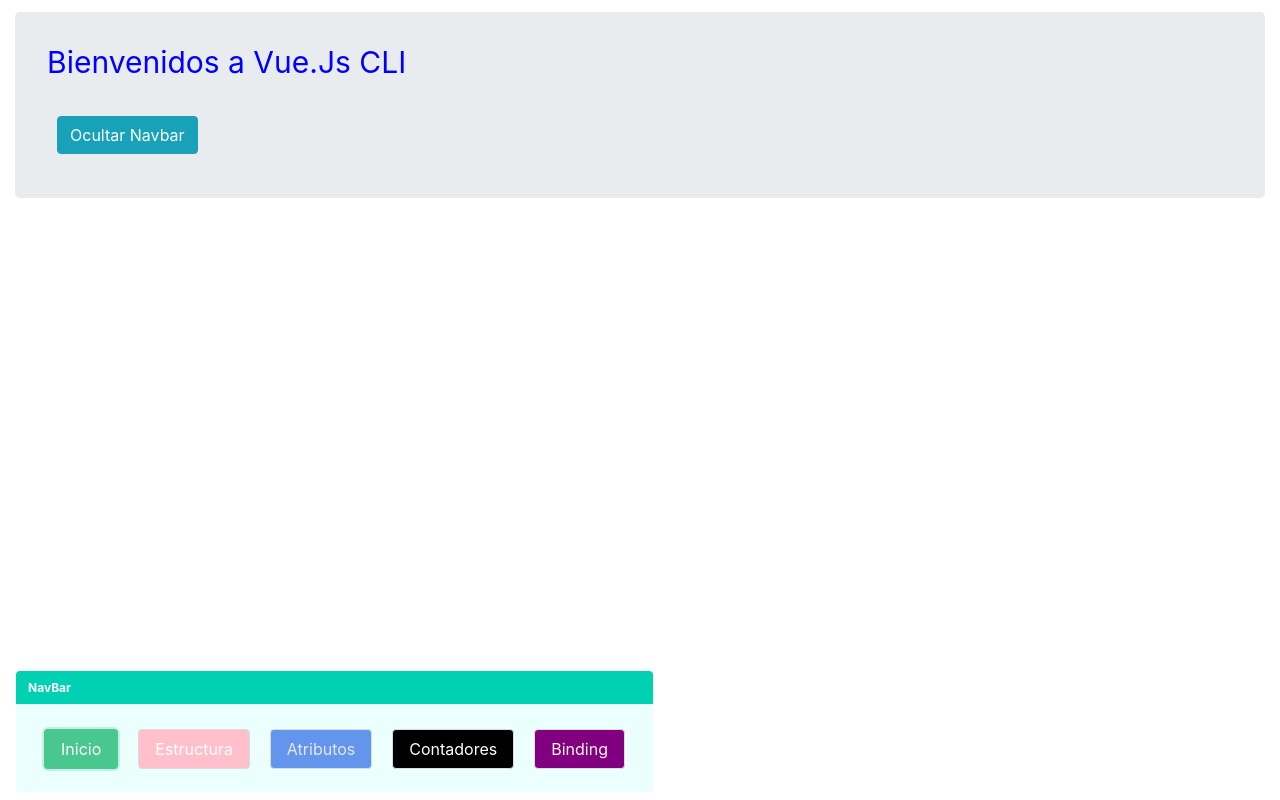
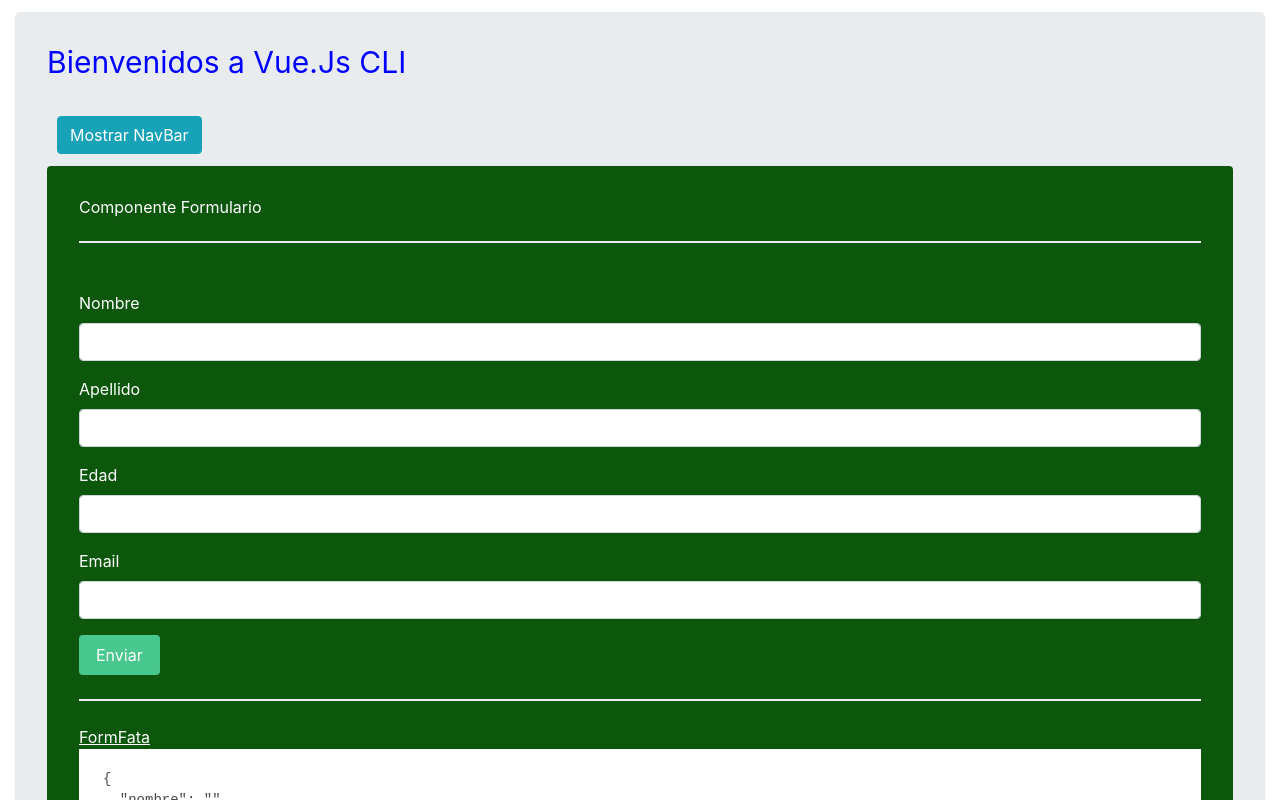
Before and after one commit to MatiasKala/Programacion-en-Nuevas-Tecnologias-2, a Vue app in the folder vue-cli-mio/: page /formulario in a window 1280 px wide. Shown: the top 800 px of the page. Built offline with nearby package versions, Linux system fonts and the light colour scheme.

Commit message:
Agregado componente Formulario a mi proyecto vue-cli

```diff
--- /dev/null
+++ b/vue-cli-mio/src/components/Formulario/Formulario.css
@@ -0,0 +1,14 @@
+.formulario {
+
+}
+.jumbotron{
+    background-color: rgb(13, 87, 13);
+    color: white;
+  }
+.box{
+    background-color: purple;
+    color: white;
+}
+hr{
+    background-color: #eee;
+}
--- /dev/null
+++ b/vue-cli-mio/src/components/Formulario/Formulario.html
@@ -0,0 +1,70 @@
+
+<section class="formulario">
+  <div class="jumbotron notification">
+    <h2>Componente Formulario</h2>
+    <hr>
+    <br>
+
+    <form autocomplete="off" @submit.prevent="enviar()">
+
+      <div class="form-group">
+        <label for="nombre"> Nombre</label>
+        <input
+         type="text"
+         id="nombre"
+         class="form-control"
+         v-model.trim="formData.nombre"
+         @input="formDirty.nombre=true"
+         required
+         minlength="3"
+        >
+        <div v-if="(!formData.nombre || formData.nombre.length<3) && formDirty.nombre " class="alert alert-danger mt-1">
+          Este campo tiene errores
+        </div>
+      </div>
+
+      <div class="form-group">
+        <label for="apellido"> Apellido</label>
+        <input
+         type="text"
+         id="apellido"
+         class="form-control"
+         v-model.trim="formData.apellido"
+        >
+      </div>
+
+      <div class="form-group">
+        <label for="edad"> Edad</label>
+        <input
+         type="number"
+         id="edad"
+         class="form-control"
+         v-model.number="formData.edad"
+        >
+      </div>
+
+      <div class="form-group">
+        <label for="Email">Email </label>
+        <input
+         type="email"
+         id="Email"
+         class="form-control"
+         v-model.trim="formData.Email"
+        >
+      </div>
+
+      <button class="button is-success my3" type="submit">Enviar</button>
+
+
+
+    </form>
+
+    <hr>
+
+    <p><u>FormFata</u></p>
+    <pre>{{formData}}</pre>
+    <br>
+    <p><u>FormDirty</u></p>
+    <pre>{{formDirty}}</pre>
+  </div>
+</section>
--- /dev/null
+++ b/vue-cli-mio/src/components/Formulario/Formulario.js
@@ -0,0 +1,33 @@
+
+export default {
+  name: 'formulario',
+  components: {},
+  props: [],
+  data () {
+    return {
+      formData:this.getInitialData(),
+      formDirty:this.getInitialData()
+    }
+  },
+  computed: {
+
+  },
+  mounted () {
+
+  },
+  methods: {
+    getInitialData(){
+      return {
+        nombre:"",
+        apellido:"",
+        edad:"",
+        email:"",
+      }
+    },
+    enviar(){
+      console.log({...this.formData});
+      this.formData=this.getInitialData();
+      this.formDirty=this.getInitialData();
+    },
+  }
+}
--- /dev/null
+++ b/vue-cli-mio/src/components/Formulario/index.vue
@@ -0,0 +1,3 @@
+<template src="./Formulario.html"></template>
+<script src="./Formulario.js"></script>
+<style src="./Formulario.css" scoped lang="css"></style>
--- a/vue-cli-mio/src/components/Navbar.vue
+++ b/vue-cli-mio/src/components/Navbar.vue
@@ -30,6 +30,10 @@
                       <button class="nav-link button" id="binding" href="#">Binding</button>
                     </router-link>
 
+                    <router-link to="/formulario">
+                      <button class="nav-link button is-link" id="formulario" href="#">Formulario</button>
+                    </router-link>
+
                   </div>
                 </article>
               </li>
@@ -55,7 +59,7 @@
     },
     data () {
       return {
-        mostrar:true,
+        mostrar:false ,
       }
     },
     methods: {
@@ -75,6 +79,10 @@
     height:117px;
     margin-bottom:20px;
     text-align: center;
+    padding: 0px !important;
+  }
+  .navbar.is-fixed-bottom, .navbar.is-fixed-top{
+    right: unset !important;
   }
   button{
     margin: 10px ;  opacity:1;
--- a/vue-cli-mio/src/router.js
+++ b/vue-cli-mio/src/router.js
@@ -5,6 +5,7 @@
 import Estructura from './components/Estructura.vue'
 import Atributos from './components/Atributos.vue'
 import Contadores from './components/Contadores.vue'
+import Formulario from './components/Formulario/index.vue'
 
 Vue.use(VueRouter)
 
@@ -16,5 +17,6 @@
         {path:'/atributos',component: Atributos},
         {path:'/contadores',component: Contadores},
         {path:'/estructura',component: Estructura},
+        {path:'/formulario',component: Formulario },
     ]
 })
```
Also changed, not shown: 1 other file (tests, documents, lock files or other folders).
